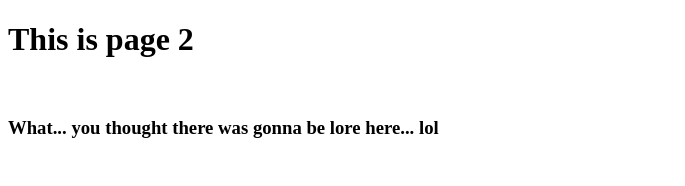
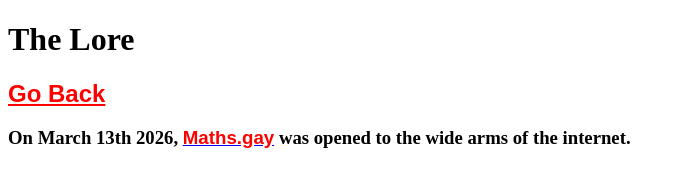
Before and after one commit to BananaUNLTD/BananaUnlimitedLTD, a plain HTML site: page Page2.html in a window 1280 px wide. Shown: the whole page, without its empty margins (0-685 px from the left). Drawn offline with Linux system fonts and the light colour scheme.

Commit message:
Update thy page

```diff
--- a/Page2.html
+++ b/Page2.html
@@ -6,8 +6,7 @@
     <title>Document</title>
 </head>
 <body>
-    <h1>This is page 2</h1>
-    <br>
-    <h3>What... you thought there was gonna be lore here... lol</h3>
+    <h1>The Lore</h1> <a href="index.html" style="color: red; font-family: sans-serif; font-size: x-large;" title="Click to go back"><b>Go Back</b></a>
+    <h3>On March 13th 2026, <a href="https://maths.gay" target="_blank"><span style="color:red; font-family: sans-serif;" title="Visit the Website (Doesn't work anymore)">Maths.gay</span></a> was opened to the wide arms of the internet.</h3>
 </body>
 </html>
```
Also changed, not shown: index.html (+1 -1 lines).
